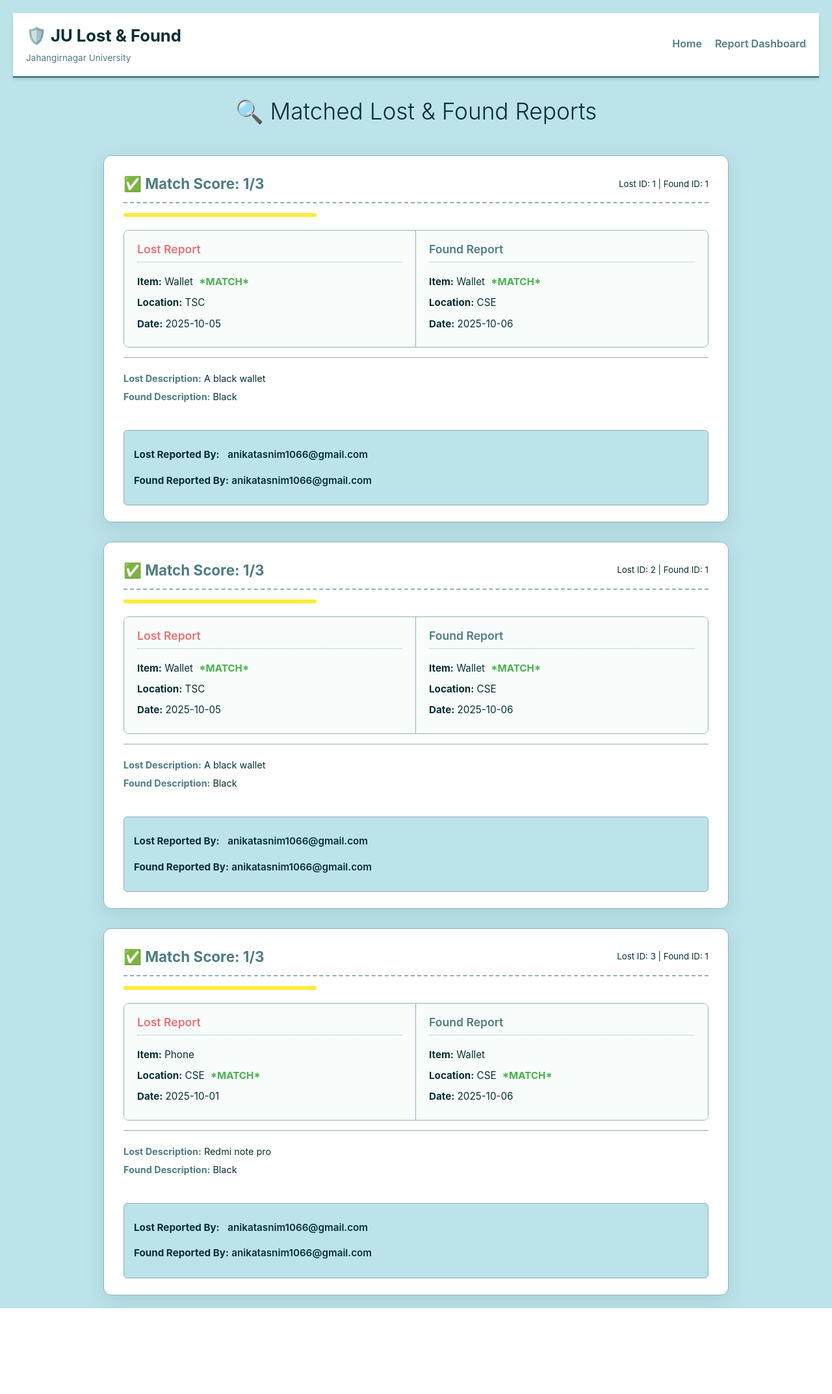
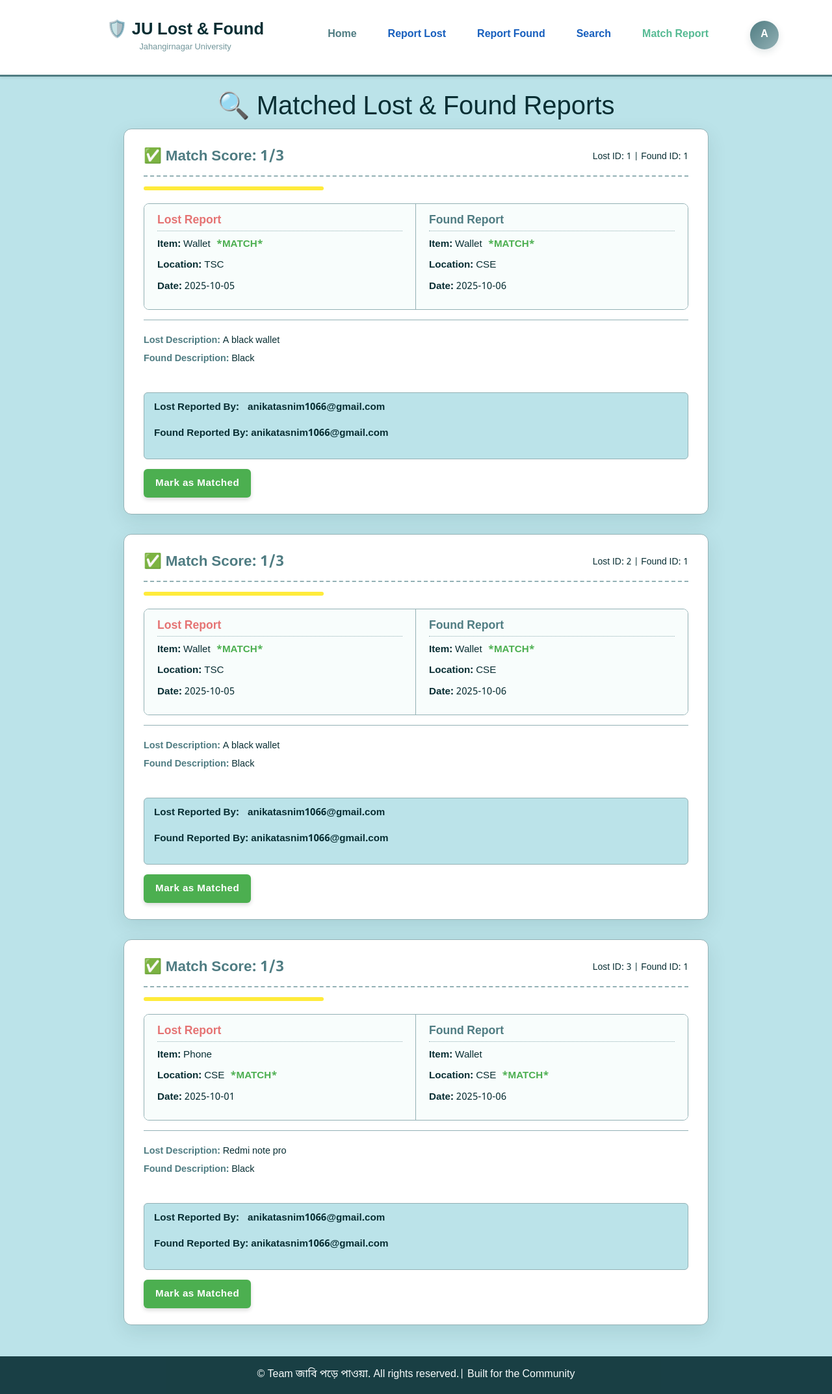
Before and after one commit to ikata1819/JU_Lost-Found, a PHP site: page /match.php in a window 1280 px wide. Shown: the whole page at 65% size. Before the commit the page ends 2014 px from the top, so only its background shows below. Run offline with PHP 8.4, Linux system fonts and the light colour scheme; data comes from the database, SQL or seed files in the repository.

Commit message:
feature: mark-matched button to mark item found by owner

```diff
--- /dev/null
+++ b/css/match-btn.css
@@ -0,0 +1,28 @@
+.mark-matched-btn {
+    display: inline-block;
+    background-color: var(--green); /* consistent with your theme */
+    color: var(--white);
+    border: none;
+    padding: 10px 18px;
+    margin-top: 15px;
+    border-radius: 6px;
+    cursor: pointer;
+    font-weight: 600;
+    font-size: 0.95rem;
+    letter-spacing: 0.5px;
+    box-shadow: 0 3px 6px rgba(0, 0, 0, 0.15);
+    transition: all 0.25s ease;
+    align-self: center;
+}
+
+.mark-matched-btn:hover {
+    background-color: #2e7d32; /* darker green for hover */
+    transform: translateY(-2px);
+    box-shadow: 0 6px 12px rgba(0, 0, 0, 0.2);
+}
+
+.mark-matched-btn:active {
+    background-color: #1b5e20; /* pressed green */
+    transform: translateY(0);
+    box-shadow: 0 2px 5px rgba(0, 0, 0, 0.2);
+}
--- a/css/match.css
+++ b/css/match.css
@@ -273,6 +273,7 @@ body {
     color: var(--primary);
 }
 
+
 /* Optional: Responsive */
 @media (max-width: 600px) {
     .site-header .container {
--- a/css/style.css
+++ b/css/style.css
@@ -19,12 +19,13 @@ body {
 }
 
 header {
-    background-color: var(--white);
+    /* background-color: var(--white); */
     padding: 1rem;
-    box-shadow: 0 2px 4px rgba(0,0,0,0.05); /* Softer shadow for chill vibe */
+    box-shadow: 0 2px 4px rgba(0,0,0,0.05);
     display: flex;
-    justify-content: space-between;
-    align-items: center;
+    flex-direction: column; /* Stack children vertically */
+    /* align-items: center; */
+    gap: 15px; /* space between logo and nav */
 }
 
 nav ul {
--- a/home.php
+++ b/home.php
@@ -121,8 +121,9 @@ if (!isset($_SESSION['user_id'])) {
 
 
 <footer class="text-center mt-5 py-3 text-white" style="background-color: #082E33;">
-    <p class="mb-0">&copy; 2025 Jahangirnagar University. All rights reserved.</p>
+     <p class="mb-0">&copy;  Team জাবি পড়ে পাওয়া. All rights reserved.| Built for the Community</p>
 </footer>
+
 
 <script src="https://cdn.jsdelivr.net/npm/bootstrap@5.3.2/dist/js/bootstrap.bundle.min.js"></script>
 
--- a/match.php
+++ b/match.php
@@ -28,27 +28,18 @@ $rows = $stmt->fetchAll(PDO::FETCH_ASSOC);
     <meta charset="UTF-8">
     <meta name="viewport" content="width=device-width, initial-scale=1.0">
     <title>Matched Reports - JU Lost & Found</title>
-    <link href="css/match.css" rel="stylesheet">
-    <!-- <link href="./css/lostfound.css" rel="stylesheet"> -->
+    <link href="./css/match.css" rel="stylesheet">
+    <link href="./css/match-btn.css" rel="stylesheet">
+    <link href="./css/profile.css" rel="stylesheet">
+    <script src="./js/match.js"></script>
+
 
 </head>
 <body>
-    <header class="site-header">
-    <div class="container">
-        <div class="logo">
-            <h2>🛡️ JU Lost & Found</h2>
-            <small>Jahangirnagar University</small>
-        </div>
-        <nav class="site-nav">
-            <ul>
-                <li><a href="index.html">Home</a></li>
-                <li><a href="home.php">Report Dashboard</a></li>
-            </ul>
-        </nav>
-    </div>
-</header>
+<?php include __DIR__ . '/partials/header.php'; ?>
 
 <h1>🔍 Matched Lost & Found Reports</h1>
+
 <div class="match-container">
 <?php
 if ($rows && count($rows) > 0) {
@@ -80,15 +71,11 @@ $rows = $stmt->fetchAll(PDO::FETCH_ASSOC);
         // Choose bar color based on score
         $barColor = ($matchCount == 3) ? 'green' : (($matchCount == 2) ? 'orange' : 'yellow');
 
-            // Reusable HTML for match highlight (assuming the CSS is set up for .match-highlight)
         $matchSpan = "<span class='match-highlight'>*MATCH*</span>";
 
-            // --- Path Correction ---
-            // Convert database path (../uploads/...) to local path (uploads/...)
-            // for correct file_exists() and browser src.
+        // Correct image paths
         $lostImagePath = str_replace('../uploads/', 'uploads/', trim($row['lost_image']));
         $foundImagePath = str_replace('../uploads/', 'uploads/', trim($row['found_image']));
-
 
         // --- Start HTML Output ---
         echo "
@@ -97,17 +84,17 @@ $rows = $stmt->fetchAll(PDO::FETCH_ASSOC);
                 <div class='match-count'>✅ Match Score: {$matchCount}/3</div>
                 <small>Lost ID: {$row['lost_id']} | Found ID: {$row['found_id']}</small>
             </div>
-
             <div class='match-bar {$barColor}'></div>";
 
-            // --- Conditional Image Display Section ---
+        // --- Conditional Image Display ---
         if ($matchCount >= 2) {
             echo "
-                <h4 style='text-align: center; color: var(--primary); margin-bottom: 5px;'>Visual Confirmation Required (Score: {$matchCount})</h4>
+            <h4 style='text-align: center; color: var(--primary); margin-bottom: 5px;'>
+                Visual Confirmation Required (Score: {$matchCount})
+            </h4>
             <div class='image-display'>";
 
             // Lost Image
-                // file_exists() checks the corrected path.
             if (!empty($lostImagePath) && file_exists($lostImagePath)) {
                 echo "<img src='{$lostImagePath}' alt='Lost Item Image'>";
             } else {
@@ -117,7 +104,6 @@ $rows = $stmt->fetchAll(PDO::FETCH_ASSOC);
             echo "<span class='image-separator'>&#8644;</span>";
 
             // Found Image
-                // file_exists() checks the corrected path.
             if (!empty($foundImagePath) && file_exists($foundImagePath)) {
                 echo "<img src='{$foundImagePath}' alt='Found Item Image'>";
             } else {
@@ -126,8 +112,8 @@ $rows = $stmt->fetchAll(PDO::FETCH_ASSOC);
 
             echo "</div>";
         }
-            // --- End Conditional Image Display Section ---
 
+        // --- Reports and Details ---
         echo "
             <div class='item-grid' style='margin-top: " . ($matchCount >= 2 ? '20px' : '0') . ";'>
                 <div class='lost-report'>
@@ -153,6 +139,12 @@ $rows = $stmt->fetchAll(PDO::FETCH_ASSOC);
                 <p><strong>Lost Reported By:</strong> <a href='mailto:{$row['lost_email']}'>{$row['lost_email']}</a></p>
                 <p><strong>Found Reported By:</strong> <a href='mailto:{$row['found_email']}'>{$row['found_email']}</a></p>
             </div>
+
+            <!-- ✅ Matched Button -->
+            <form method='POST' action='./php/mark_matched.php' class='match-form'
+                data-lost='{$row['lost_id']}' data-found='{$row['found_id']}'>
+                <button type='button' class='mark-matched-btn'>Mark as Matched</button>
+            </form>
         </div>";
     }
 
@@ -165,5 +157,9 @@ $rows = $stmt->fetchAll(PDO::FETCH_ASSOC);
 ?>
 </div>
 
+<footer class="text-center mt-5 py-3 text-white" style="background-color: #082E33; color:white; text:center">
+     <p class="mb-0">&copy;  Team জাবি পড়ে পাওয়া. All rights reserved.| Built for the Community</p>
+</footer>
+
 </body>
 </html>
--- a/partials/header.php
+++ b/partials/header.php
@@ -1,24 +1,48 @@
 <?php
-// Shared header partial. Assumes it's included from project root files like home.php and profile.php
+// Shared header partial: header.php
+// Assumes CSS file at 'css/style.css' and scroll JS at 'js/scroll-offset.js'
 ?>
-<header class="shadow-sm mb-4" style="background-color: white; border-bottom: 3px solid #4F7C82;">
-    <div class="container d-flex justify-content-between align-items-center py-3">
+<!DOCTYPE html>
+<html lang="bn">
+<head>
+    <meta charset="UTF-8">
+    <meta name="viewport" content="width=device-width, initial-scale=1.0">
+    <title> JU Lost & Found</title>
+
+
+    <link href="https://cdn.jsdelivr.net/npm/bootstrap@5.3.3/dist/css/bootstrap.min.css" rel="stylesheet">
+
+
+    <link href="https://fonts.googleapis.com/css2?family=Noto+Sans+Bengali&display=swap" rel="stylesheet">
+
+
+    <link rel="stylesheet" href="css/style.css">
+
+    <style>
+        body {
+            font-family: 'Noto Sans Bengali', sans-serif;
+        }
+    </style>
+</head>
+<body>
+
+<header class="shadow-sm mb-4 sticky-top" style="background-color: white; border-bottom: 3px solid #4F7C82;">
+    <div class="container d-flex justify-content-between  py-3">
         <div class="logo">
-            <h2 class="fw-bold mb-0" style="color: #082E33;">🛡️ JU Lost & Found</h2>
+            <h2 class="fw-bold mb-0" style="color: #082E33;">🛡️ JU Lost & Found </h2>
             <small style="color: #4F7C82;">Jahangirnagar University</small>
         </div>
         <nav>
             <ul class="nav align-items-center" style="width:100%">
                 <li class="nav-item"><a class="nav-link fw-semibold" href="index.html" style="color: #4F7C82;">Home</a></li>
-                <li class="nav-item"><a class="nav-link fw-semibold" href="#report-lost" style="color: #165ebdff;">Report Lost</a></li>
-                <li class="nav-item"><a class="nav-link fw-semibold" href="#report-found" style="color: #165ebdff;">Report Found</a></li>
-                <li class="nav-item"><a class="nav-link fw-semibold" href="#search-items" style="color: #165ebdff;">Search</a></li>
+                <li class="nav-item"><a class="nav-link fw-semibold" href="home.php#report-lost" style="color: #165ebdff;">Report Lost</a></li>
+                <li class="nav-item"><a class="nav-link fw-semibold" href="home.php#report-found" style="color: #165ebdff;">Report Found</a></li>
+                <li class="nav-item"><a class="nav-link fw-semibold" href="home.php#search-items" style="color: #165ebdff;">Search</a></li>
                 <li class="nav-item"><a class="nav-link fw-semibold" href="match.php" style="color: #55ba93ff;">Match Report</a></li>
 
-                <!-- spacer pushes profile to right -->
                 <li class="nav-item ms-auto" aria-hidden="true"></li>
 
-                <!-- Profile dropdown (right side) -->
+                <!-- Profile dropdown -->
                 <li class="nav-item ms-3" style="position:relative;">
                     <div class="profile-wrapper" role="button" aria-haspopup="true" aria-expanded="false">
                         <div class="profile-avatar" id="profileAvatar" aria-label="Open profile">A</div>
@@ -44,8 +68,8 @@
 </header>
 
 <script>
-    // fetch profile info and populate dropdown
 document.addEventListener('DOMContentLoaded', function() {
+    // Fetch profile info and populate dropdown
     fetch('php/get_profile.php')
         .then(r => r.json())
         .then(data => {
@@ -58,10 +82,16 @@
             if (emailEl) emailEl.textContent = user.email;
             const initials = user.name.split(' ').map(s=>s[0]).slice(0,2).join('').toUpperCase();
             avatarEls.forEach(a=> a.textContent = initials);
-                // update history link to point to user's profile page
             const history = document.getElementById('profileHistoryLink');
             if (history) history.href = 'profile.php?id=' + user.id;
         })
         .catch(err => console.error('Profile load error', err));
 });
 </script>
+
+<?php
+// Include scroll JS only on home.php (because only home.php has #report-lost / #report-found / #search-items)
+$currentPage = basename($_SERVER['PHP_SELF']);
+if ($currentPage === 'home.php'): ?>
+<script src="/js/lostfound.js"></script>
+<?php endif; ?>
--- a/profile.php
+++ b/profile.php
@@ -88,8 +88,10 @@ usort($allItems, function($a, $b) {
     <?php endif; ?>
 </main>
 
-<footer class="text-center mt-5 py-3 text-white" style="background-color: #082E33;">
-    <p class="mb-0">&copy; 2025 Jahangirnagar University. All rights reserved.</p>
+<footer class="bg-white shadow-sm mt-5" style="border-top: 3px solid #4F7C82;">
+    <div class="container text-center py-4">
+        <p class="mb-0">&copy; <?php echo date("Y"); ?> Team জাবি পড়ে পাওয়া. All rights reserved.| Built for the Community</p>
+    </div>
 </footer>
 
 </body>
```
Also changed, not shown: index.html (+84 -18 lines), js/match.js (added, +43 -0 lines), js/script.js (+25 -0 lines), login.html (+6 -6 lines), php/mark_matched.php (added, +47 -0 lines), register.html (+4 -3 lines). Lines whose indentation alone changed are shown as unchanged.
